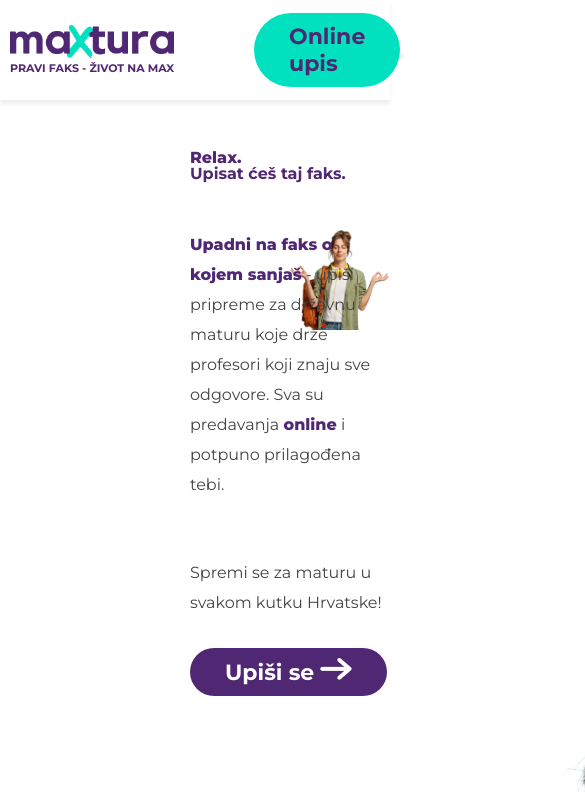
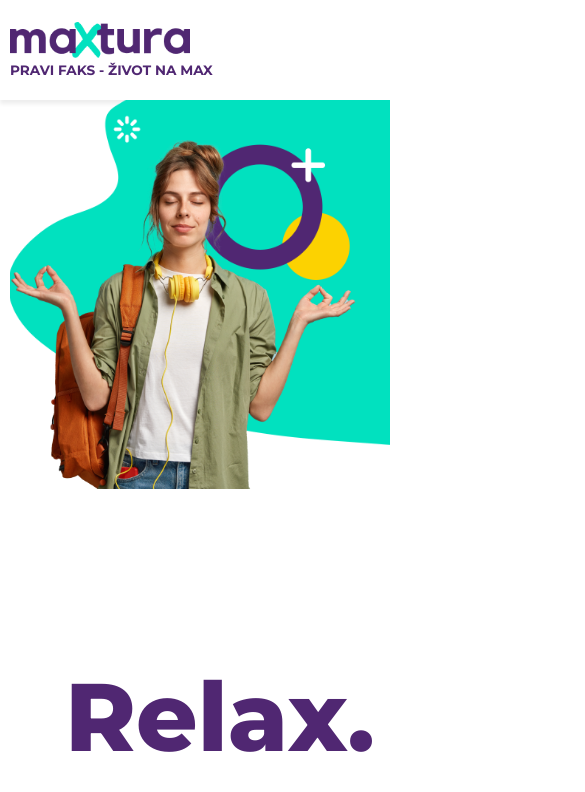
Before and after one commit to Ado2211/aurora-demo_page, a plain HTML site: page index.html in a window 390 px wide. Shown: the top 792 px of the page, 585 px wide, since content can reach past the window. Drawn offline with Linux system fonts and the light colour scheme.

Commit message:
style updates

```diff
--- a/index.css
+++ b/index.css
@@ -60,12 +60,14 @@
     display: -ms-flexbox;
     display: flex;
     align-items: center;
-    position: fixed;
+
     top: 0;
     left: 0;
     width: 100%;
     z-index: 222;
-    box-shadow: 0 4px 4px rgba(0, 0, 0, .07)
+    box-shadow: 0 4px 4px rgba(0, 0, 0, .07);
+    overflow-x: hidden;
+
 }
 
 @media(max-width:840px) {
@@ -84,7 +86,7 @@
 }
 
 .siteHeader__Logo {
-    width: 250px;
+    width: 200px;
     margin-right: 80px;
 
 }
@@ -96,22 +98,6 @@
 @media(max-width:840px) {
     .siteHeader__Logo {
         width: 180px;
-        font-size: 10px;
-    }
-}
-
-@media(max-width:550px) {
-    .siteHeader__Logo {
-        width: 200px;
-
-        font-size: 10px;
-    }
-}
-
-@media(max-width:365px) {
-    .siteHeader__Logo {
-        width: 130px;
-        font-size: 10px;
     }
 }
 
@@ -119,7 +105,7 @@
     color: #502772;
     width: max-content;
     font-weight: 700;
-    font-size: 110%;
+    font-size: 85%;
 }
 
 .siteHeader__Button {
@@ -145,12 +131,6 @@
     }
 }
 
-.logo {
-    max-width: 200px
-}
-
-
-
 .navbar {
     margin-right: 16px
 }
@@ -161,6 +141,7 @@
         margin-right: 0
     }
 }
+
 
 
 .nav-menu {
@@ -176,17 +157,7 @@
 
 @media screen and (max-width:1267px) {
     .nav-menu {
-        height: 100vh;
-        background: #fff;
-        flex-direction: column;
-        justify-content: center;
-        opacity: 0;
-        position: absolute;
-        top: 0;
-        right: 0;
-        bottom: 0;
-        left: 0;
-        text-align: center
+        display: none;
     }
 
     .menu-active .nav-menu {
@@ -225,7 +196,7 @@
     display: block
 }
 
-.user-image{
+.user-image {
 
     padding-left: 35px;
     cursor: pointer;
@@ -238,7 +209,7 @@
 .upisi-se {
     padding: 10px 35px;
     border-radius: 60px;
-background-color:#502772;
+    background-color: #502772;
     font-style: normal;
     font-weight: 700;
     font-size: 22px;
@@ -248,13 +219,13 @@
 }
 
 .upisi-se:hover {
-    background-color:#01e1bf;
+    background-color: #01e1bf;
     color: #502772;
     margin-right: 10px;
 }
 
 .online-upis {
-    padding: 10px 35px;
+    padding: 10px 20px;
     border-radius: 60px;
     background-color: #01e1bf;
     font-style: normal;
@@ -263,7 +234,14 @@
     color: #502772;
     -webkit-transition: .3s;
     transition: .3s;
-cursor: pointer
+    cursor: pointer;
+
+}
+
+@media(max-width:840px) {
+    .online-upis {
+        margin-left: 130px;
+    }
 }
 
 .online-upis:hover {
@@ -300,30 +278,27 @@
         padding: 13px 20px;
         font-size: 14px
     }
-
-    .online-upis {
-margin-left: auto;
-    }
-}
-
-.intro {
-    margin-top: 150px;
-    height: 150vh;
 }
 
 .left-padding {
-    padding-left: 190px;
+    padding-left: 170px;
+
+}
+
+.top-lady {
+    width: 50%;
+    height: auto;
+    background-image: url(./assets/top-ladyBG.png);
+    background-repeat: no-repeat;
+    background-position: right 0 top -20px;
+    background-size: 100%;
+    padding: 40px;
 }
 
 .intro__Left {
     position: relative;
-    padding: 110px var(--globalPaddingX) calc(var(--heroRatio) - 110px);
     text-align: left;
-
-    background-image: url(./assets/top-lady.png);
-    background-repeat: no-repeat;
-    background-position: right 80px;
-    background-size: 50%
+    display: flex;
 }
 
 .intro__Left__text {
@@ -338,8 +313,13 @@
     flex-direction: column;
     -webkit-box-align: start;
     -ms-flex-align: start;
-    align-items: flex-start
+    align-items: flex-start;
+    width: 50%;
+    height: auto;
+margin-top: 140px;
 }
+
+
 
 .intro__Left__bubbles {
     display: -webkit-box;
@@ -369,7 +349,7 @@
     z-index: 1;
     font-style: normal;
     font-weight: 800;
-    font-size: var(--fontSizeHeroTitle);
+    font-size: 96px;
     line-height: 100%;
     display: inline-block
 }
@@ -377,7 +357,7 @@
 .intro__Left h3 {
     font-style: normal;
     font-weight: 700;
-    font-size: var(--fontSizeHeroSubtitle);
+    font-size: 36px;
     line-height: 100%;
     color: #502772;
     margin: var(--buttonMarginHero) 0 0
@@ -415,7 +395,7 @@
 @media(max-width:840px) {
     .intro__Left p {
         margin: 0 0 10px;
-        max-width: 400px;
+        max-width: 600px;
         font-size: 16px
     }
 }
@@ -428,3 +408,53 @@
 .intro__Left ol li {
     margin-bottom: .5rem
 }
+
+@media(max-width:850px) {
+    .upisi-se {
+        margin-left:auto;
+        margin-right: auto;
+    }
+    .intro__Left {
+        flex-direction: column-reverse;
+        overflow: hidden;
+
+    }
+
+    .intro__Left__text {
+        width: 100%;
+
+    }
+
+    .intro__Left__text h2 {
+        font-size: 96px;
+        margin-left:55px;
+
+    }
+
+    .intro__Left__text h3  {
+        font-size: 36px;
+        margin-left:55px;
+       margin-top: 30px;
+    }
+
+    .intro__Left__text p  {
+        font-size:24px;
+
+    }
+
+    .top-lady {
+        margin-left: -40px;
+        background-size: 90%;
+        background-position: right 5px top -30px;
+        width: 113%;
+        overflow: visible;
+    }
+
+    .left-padding {
+        padding-left: 10px;
+
+    }
+
+
+
+}
```
Lines whose indentation alone changed are shown as unchanged.
